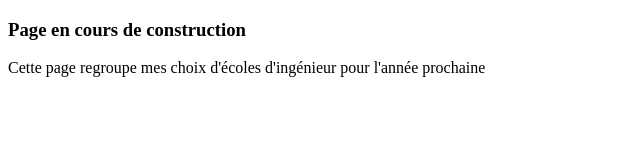
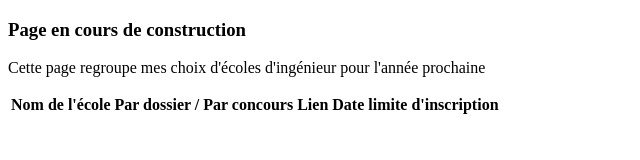
Before and after one commit to desiar76/liste_ecoles_ingenieur, a plain HTML site: page index.html in a window 1280 px wide. Shown: the whole page, without its empty margins (0-640 px from the left). Drawn offline with Linux system fonts and the light colour scheme.

Commit message:
début tableau

```diff
--- a/index.html
+++ b/index.html
@@ -5,4 +5,20 @@
 <body>
     <h3>Page en cours de construction</h3>
     <p>Cette page regroupe mes choix d'écoles d'ingénieur pour l'année prochaine</p>
+    <table>
+        <tr>
+            <th>
+                Nom de l'école
+            </th>
+            <th>
+                Par dossier / Par concours
+            </th>
+            <th>
+                Lien
+            </th>
+            <th>
+                Date limite d'inscription
+            </th>
+        </tr>
+    </table>
 </body>
```
